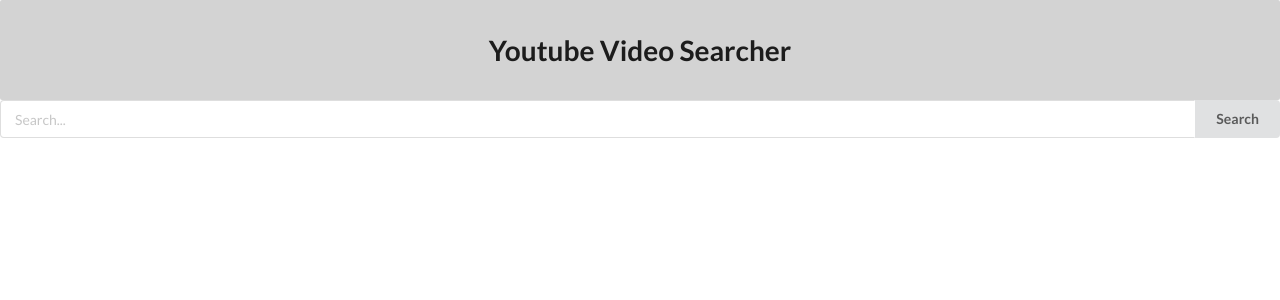
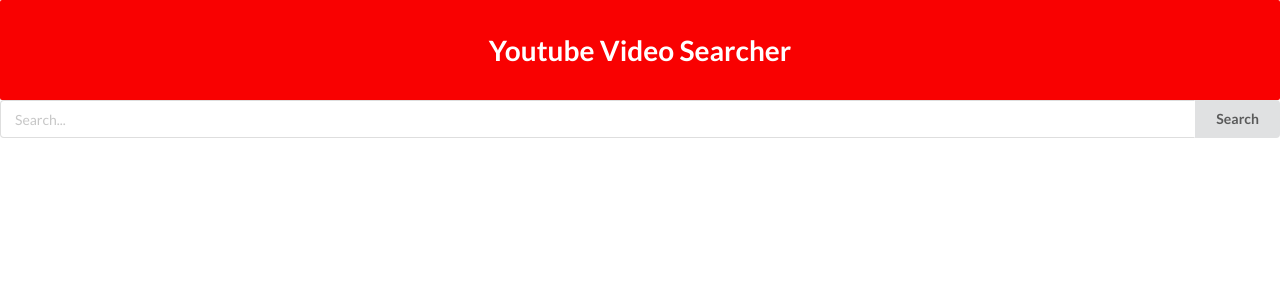
Before and after one commit to OussamaAlouat/youtube-video-search-react, a React (Create React App) app: page / in a window 1280 px wide. Shown: the top 300 px of the page. Built offline with nearby package versions, Linux system fonts and the light colour scheme.

Commit message:
Change color of header to youtube color

```diff
--- a/src/components/header.css
+++ b/src/components/header.css
@@ -1,8 +1,9 @@
 .header-container {
   min-height: 100px;
-  background-color: lightgray;
+  background-color: #f90101;
   border-radius: 2px;
   display: flex;
   justify-content: center;
   align-items: center;
+  color: white;
 }
```
